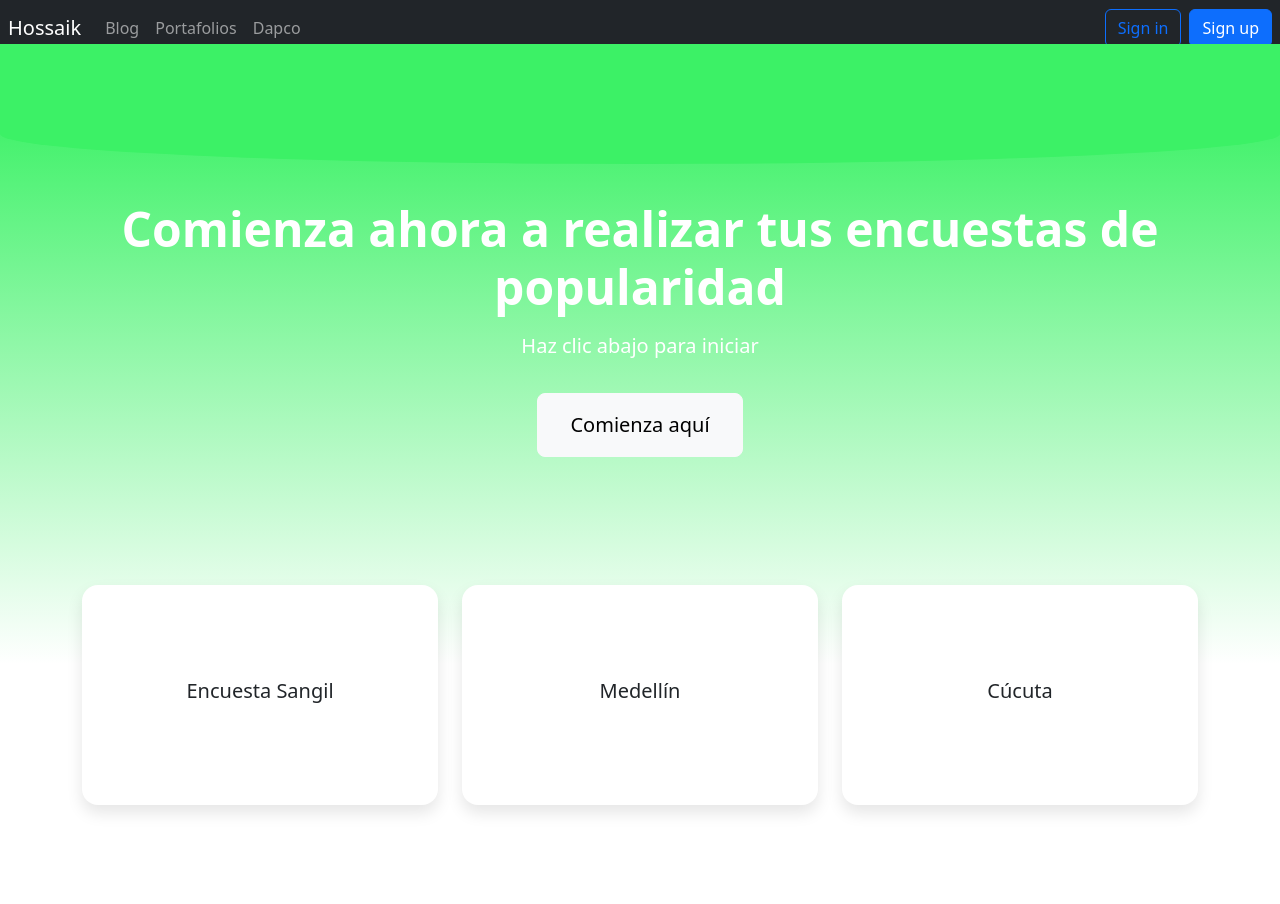
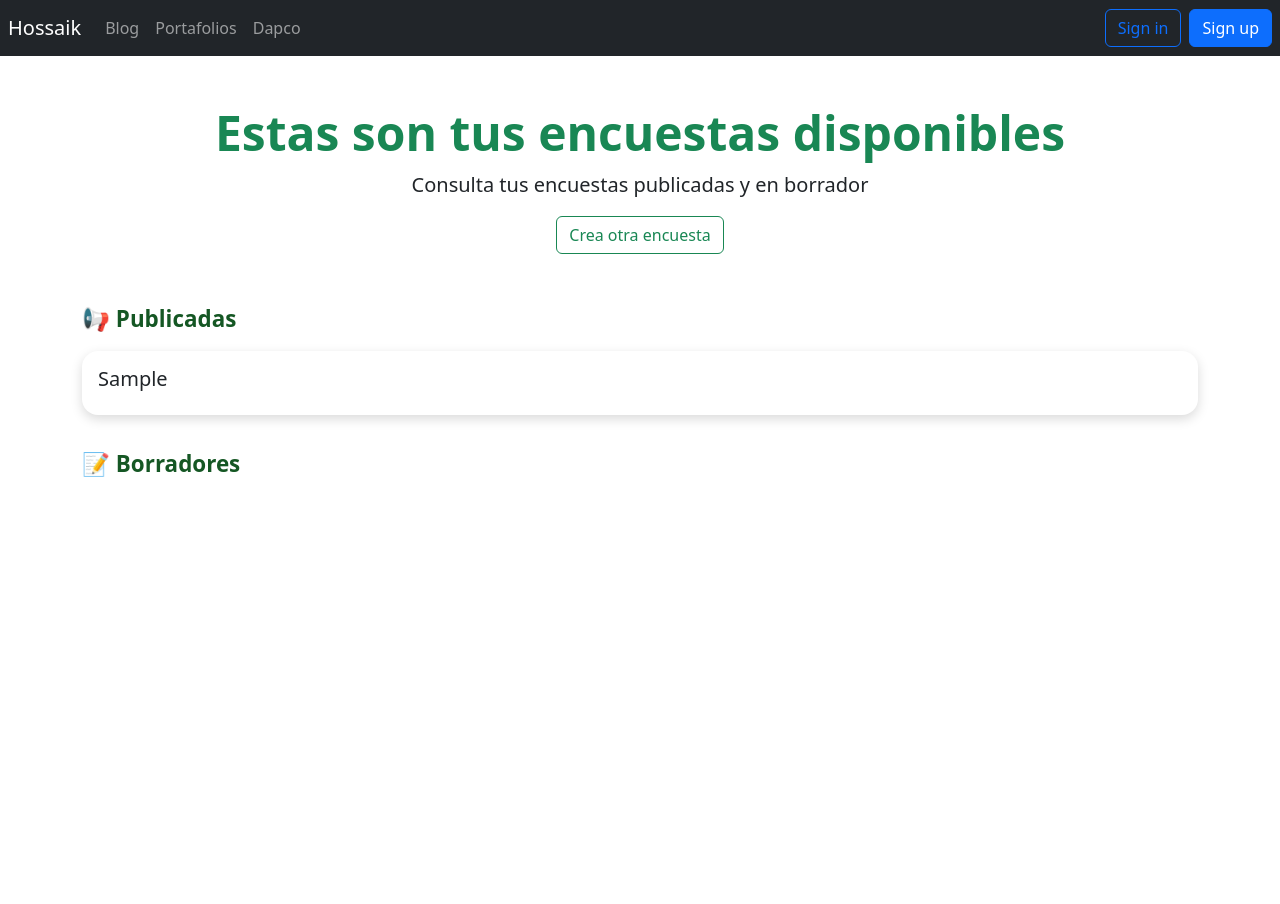
Before and after one commit to candresrpk/my-web, a Django app: page /dapco/ in a window 1280 px wide. After the commit the page ends 477 px from the top, so only its background shows below. Run offline with Django 5.2, Linux system fonts and the light colour scheme; tables that the repository leaves empty hold one stand-in row (values such as "Sample post"); parts of the project's set-up code (start-up, migrations or seed data) failed here and were passed over.

Commit message:
dapco update

```diff
--- a/dapco/urls.py
+++ b/dapco/urls.py
@@ -5,4 +5,5 @@ app_name = 'dapco'
 
 urlpatterns = [
     path('', views.index, name='index'),
+    path('create', views.createEncuestView, name='create'),
 ]
--- a/dapco/views.py
+++ b/dapco/views.py
@@ -1,7 +1,32 @@
-from django.shortcuts import render
-
+from django.shortcuts import render, redirect
+from .models import Encuesta, Pregunta, Opcion, Respuesta, Distribucion, Usuario
+from .forms import EncuestaForm
 # Create your views here.
 
 
 def index(request):
-    return render(request, 'dapco/index.html')
+
+    context = {
+        'encuestas': Encuesta.objects.all(),
+    }
+
+    return render(request, 'dapco/index.html', context)
+
+
+def createEncuestView(request):
+
+    if request.method == 'POST':
+        form = EncuestaForm(request.POST)
+        if form.is_valid():
+            encuesta = form.save(commit=False)
+            encuesta.owner = request.user
+            encuesta.save()
+            return redirect('dapco:index')
+    else:
+        form = EncuestaForm()
+
+    context = {
+        'form': form
+    }
+
+    return render(request, 'dapco/create.html', context)
--- a/portafolios/models.py
+++ b/portafolios/models.py
@@ -20,7 +20,7 @@ class Tag(models.Model):
 class Project(models.Model):
     title = models.CharField(max_length=200)
     description = models.TextField()
-    tags = models.ManyToManyField(Tag)
+    tags = models.ManyToManyField(Tag, through='ProjectTag')
     slug = models.SlugField(max_length=200, unique=True)
     image = models.ImageField(upload_to='portafolio/images')
     git_url = models.URLField(blank=True)
--- a/portafolios/urls.py
+++ b/portafolios/urls.py
@@ -6,4 +6,5 @@ app_name = 'portafolios'
 
 urlpatterns = [
     path('', views.index, name='index'),
+    path('create', views.createView, name='create'),
 ]
--- a/static/css/dapco.css
+++ b/static/css/dapco.css
@@ -1,126 +1,5 @@
-
-body {
-  background-color: #f8f9fa;
-  margin: 0;
-  padding: 0;
-  box-sizing: border-box;
-  width: 100vw;
-  height: 100vh;
-  overflow-x: hidden;
-}
-  .gradient-wrapper {
-    background: linear-gradient(to bottom, #3cf166 0%, #ffffff 70%);
-    min-height: 100vh;
-    padding-bottom: 3rem;
+  body {
+    margin: 0;
+    padding: 0;
+    background-color: transparent;
   }
-
-  .hero-section {
-    position: relative;
-    padding: 6rem 1rem;
-    color: white;
-    display: flex;
-    align-items: center;
-    justify-content: center;
-    text-align: center;
-    min-height: 400px;
-    z-index: 1;
-  }
-
-  .hero-top-circle {
-    position: absolute;
-    top: -60px;
-    left: 0;
-    width: 100%;
-    height: 120px;
-    background-color: #3cf166;
-    border-bottom-left-radius: 100% 60px;
-    border-bottom-right-radius: 100% 60px;
-    z-index: -1;
-  }
-
-  .hero-section .container {
-    z-index: 1;
-  }
-
-  .hero-section h1 {
-    font-size: 2rem;
-    font-weight: 700;
-  }
-
-  .hero-section p {
-    font-size: 1.1rem;
-    margin-top: 1rem;
-  }
-
-  .hero-section .btn {
-    margin-top: 1.5rem;
-    font-size: 1.1rem;
-    padding: 0.75rem 1.5rem;
-  }
-
-  .card-grid {
-    margin-top: 2rem;
-    display: flex;
-    flex-wrap: wrap;
-    justify-content: center;
-    gap: 1.5rem;
-  }
-
-  .custom-card {
-    flex: 1 1 280px;
-    max-width: 340px;
-    border: none;
-    border-radius: 1rem;
-    box-shadow: 0 0.5rem 1rem rgba(0,0,0,0.1);
-    transition: transform 0.3s ease;
-    background-color: white;
-  }
-
-  .custom-card:hover {
-    transform: scale(1.03);
-  }
-
-  .custom-card .card-body {
-    display: flex;
-    align-items: center;
-    justify-content: center;
-    height: 140px;
-    text-align: center;
-  }
-
-  @media (min-width: 768px) {
-    .hero-section h1 {
-      font-size: 2.5rem;
-    }
-
-    .hero-section p {
-      font-size: 1.25rem;
-    }
-
-    .hero-section .btn {
-      font-size: 1.2rem;
-    }
-
-    .custom-card .card-body {
-      height: 180px;
-    }
-  }
-
-  @media (min-width: 1200px) {
-    .hero-section h1 {
-      font-size: 3rem;
-    }
-
-    .hero-section .btn {
-      padding: 1rem 2rem;
-      font-size: 1.25rem;
-    }
-
-    .custom-card {
-      max-width: 380px;
-    }
-
-    .custom-card .card-body {
-      height: 220px;
-    }
-  }
--- a/templates/dapco/index.html
+++ b/templates/dapco/index.html
@@ -3,27 +3,105 @@
 
 {% block content %}
 
+<style>
 
-<div class="gradient-wrapper">
+  .card-grid {
+    display: grid;
+    grid-template-columns: repeat(auto-fit, minmax(280px, 1fr));
+    gap: 1.5rem;
+  }
+
+  .card {
+    border: none;
+    border-radius: 16px;
+    box-shadow: 0 4px 12px rgba(0, 0, 0, 0.15);
+    background-color: white;
+    transition: transform 0.3s ease;
+  }
+
+  .card:hover {
+    transform: translateY(-5px);
+  }
+
+  .card.draft {
+    opacity: 0.5;
+    backdrop-filter: blur(4px);
+  }
+
+  .status-title {
+    font-size: 1.4rem;
+    font-weight: 600;
+    margin: 2rem 0 1rem;
+    color: #155724;
+    display: flex;
+    align-items: center;
+    gap: 0.5rem;
+  }
+
+  .hero-section {
+    position: relative;
+    z-index: 1;
+  }
+
+  a{
+    text-decoration: none;
+    color: #fff;
+  }
+
+</style>
+
   <div class="hero-section">
-    <div class="hero-top-circle"></div>
-    <div class="container">
-      <h1 class="display-6 fw-bold">Comienza ahora a realizar tus encuestas de popularidad</h1>
-      <p class="lead mt-3">Haz clic abajo para iniciar</p>
-      <a href="#" class="btn btn-light btn-lg mt-3">Comienza aquí</a>
-    </div>
+
+    {% if encuestas %}
+      <div class="container">
+        <div class="container text-center mb-5">
+          <h1 class="display-5 fw-bold text-success">Estas son tus encuestas disponibles</h1>
+          <p class="lead">Consulta tus encuestas publicadas y en borrador</p>
+          <a href="{% url "dapco:create" %}" class="btn btn-outline-success">Crea otra encuesta</a>
+
+        </div>
+
+        <!-- Publicadas -->
+        <div class="status-title">📢 Publicadas</div>
+        <div class="card-grid">
+          {% for encuesta in encuestas %}
+            {% if encuesta.status == 'PB' %}
+              <a href="#" class="card">
+                <div class="card-body">
+                  <h5 class="card-title">{{ encuesta.encuesta }}</h5>
+                </div>
+              </a>
+            {% endif %}
+          {% empty %}
+            <p>No hay encuestas publicadas.</p>
+          {% endfor %}
+
+        </div>
+
+        <!-- Borradores -->
+        <div class="status-title">📝 Borradores</div>
+        <div class="card-grid">
+          {% for encuesta in encuestas %}
+            {% if encuesta.status == 'DF' %}
+              <div class="card draft">
+                <div class="card-body">
+                  <h5 class="card-title">{{ encuesta.encuesta }}</h5>
+                </div>
+              </div>
+            {% endif %}
+          {% empty %}
+            <p>No hay borradores.</p>
+          {% endfor %}
+        </div>
+
+      </div>
+    {% else %}
+      <div class="container text-center">
+        <h1 class="display-6 fw-bold">Comienza ahora a realizar tus encuestas de popularidad</h1>
+        <p class="lead mt-3">Haz clic abajo para iniciar</p>
+        <a href="{% url "portafolios:index" %}" class="btn btn-light btn-lg mt-3">Comienza aquí</a>
+      </div>
+    {% endif %}
   </div>
 
-  <div class="container card-grid">
-    <div class="custom-card">
-      <div class="card-body"><h5>Encuesta Sangil</h5></div>
-    </div>
-    <div class="custom-card">
-      <div class="card-body"><h5>Medellín</h5></div>
-    </div>
-    <div class="custom-card">
-      <div class="card-body"><h5>Cúcuta</h5></div>
-    </div>
-  </div>
-</div>
 {% endblock %}
--- a/templates/portafolios/index.html
+++ b/templates/portafolios/index.html
@@ -56,6 +56,8 @@
         {% empty %}
         <p>No hay proyectos disponibles.</p>
         {% endfor %}
+
+        <a href="{% url "portafolios:create" %}" class="btn btn-info">Create Project</a>
     </div>
 </div>
 {% endblock %}
```
Also changed, not shown: dapco/forms.py (added, +14 -0 lines), portafolios/admin.py (+15 -2 lines), portafolios/forms.py (added, +86 -0 lines), portafolios/views.py (+24 -1 lines), templates/dapco/create.html (added, +25 -0 lines), templates/portafolios/create.html (added, +19 -0 lines), media_root/portafolio/images/Bienvenido_a_QA_Blog.png (added), media_root/portafolio/images/Bienvenido_a_QA_Blog_resiEbL.png (added), media_root/portafolio/images/Bold_Sale_Brand_Website_Homepage_Banner.png (added), media_root/portafolio/images/Python-logo-notext.svg.png (added), media_root/portafolio/images/Página_web_de_preguntas_destacadas_FclwLTo.png (added), portafolios/migrations/0001_initial.py.
